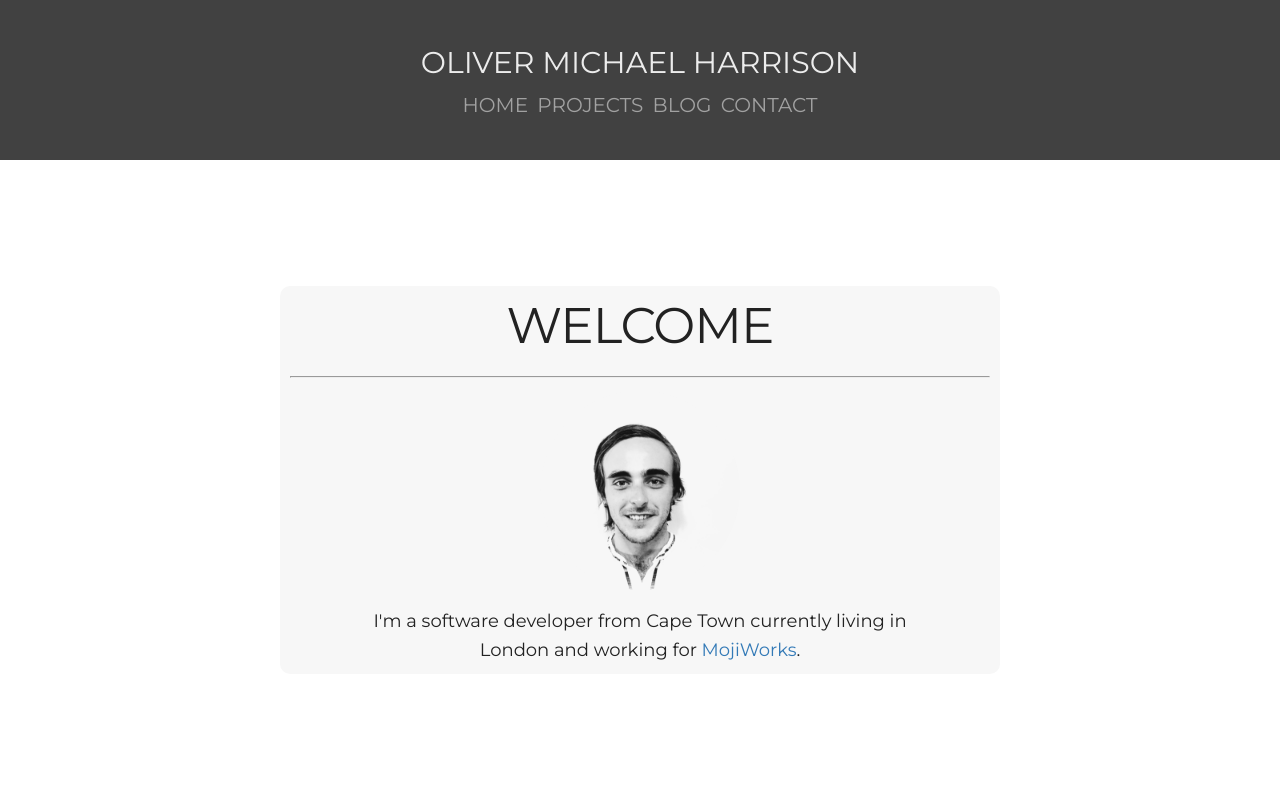
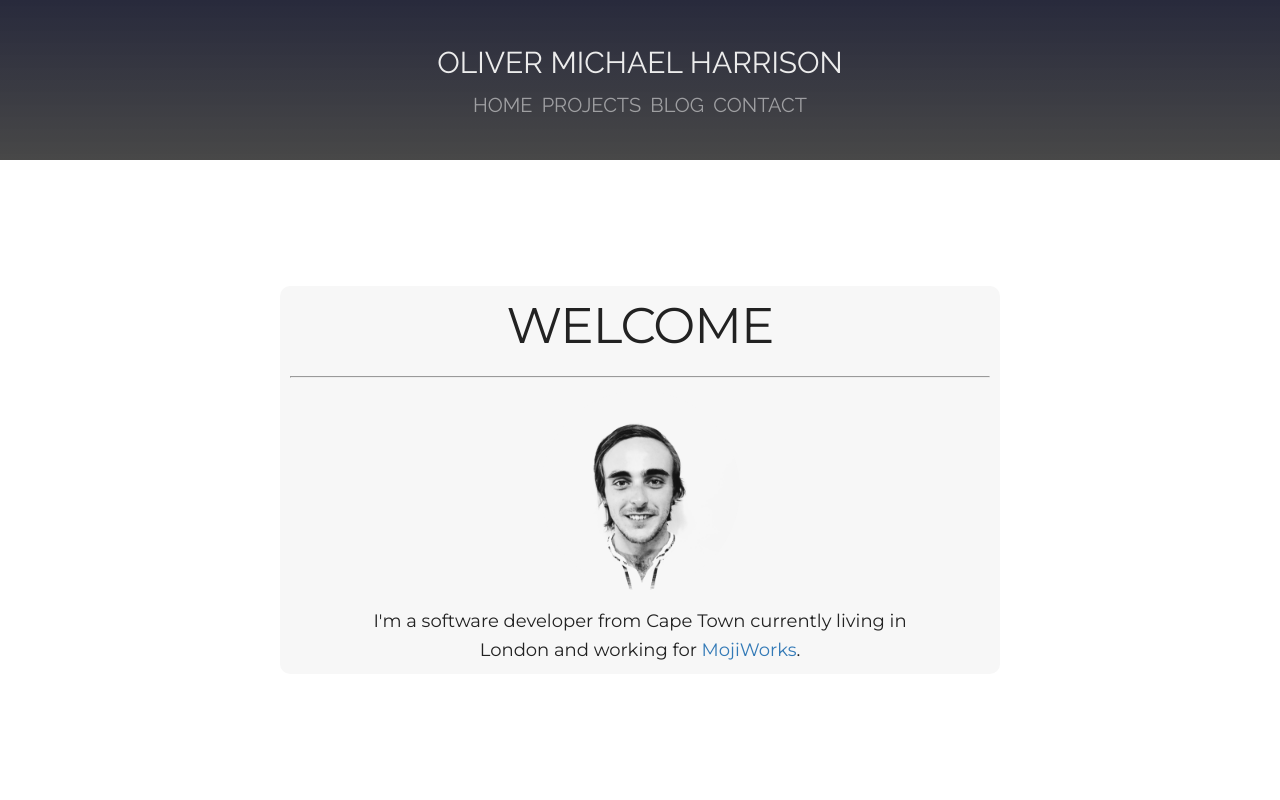
Before and after one commit to olivermharrison/olivermharrison.com, a website: page src/index.html in a window 1280 px wide. Shown: the top 800 px of the page. Drawn offline with Linux system fonts and the light colour scheme.

Commit message:
[+] Font for the navbar (Raleway) [~] Navbar background colour

```diff
--- a/src/css/nav.css
+++ b/src/css/nav.css
@@ -3,11 +3,15 @@ header {
   top: 0;
   width: 100%;
 
-  background-color: rgba(62, 62, 62, 0.98);
+  background: linear-gradient(rgb(40, 42, 60), rgba(62, 62, 62, 0.95));
   font-size: 2rem;
 
   height:20vh;
   color: #ececec;
+
+  font-family: "Raleway", Helvetica, Arial, sans-serif;
+
+
 }
 
 nav {
--- a/src/index.html
+++ b/src/index.html
@@ -12,6 +12,7 @@
 
     <link rel="shortcut icon" type="image/png" href="/favicon.png"/>
     <link href="https://fonts.googleapis.com/css?family=Montserrat" rel="stylesheet">
+    <link href="https://fonts.googleapis.com/css?family=Raleway" rel="stylesheet">
     <!-- build:css css/main.css -->
     <link rel="stylesheet" type="text/css" href="css/resets.css">
     <link rel="stylesheet" type="text/css" href="css/main.css">
```
